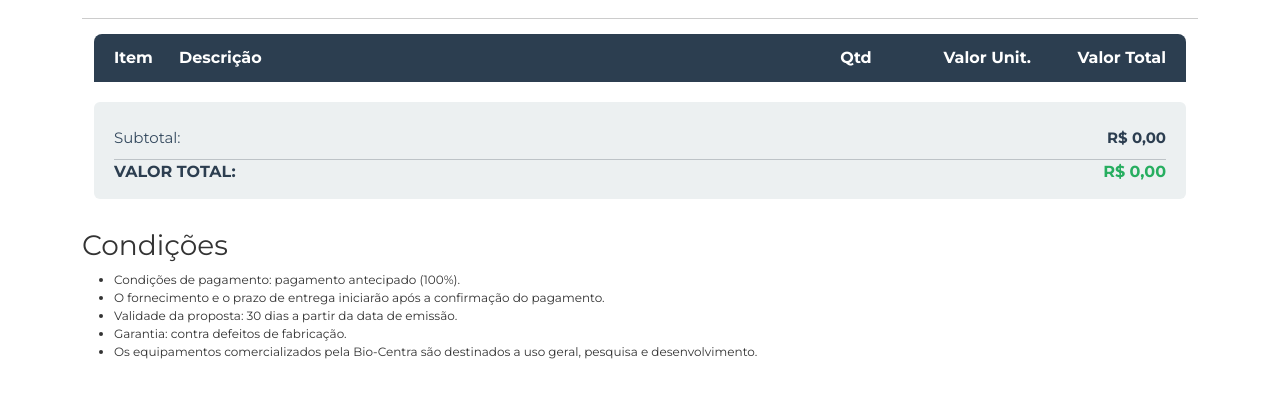
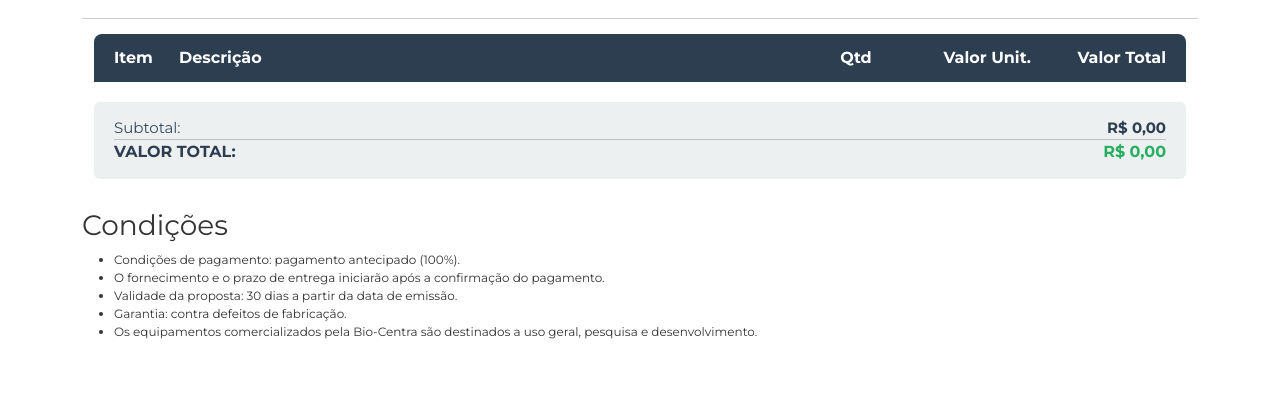
Before and after one commit to CleudemirFaccoJr/BioCentra, a Flask app: template templates/orcamento.html in a window 1280 px wide. Shown: the part 352-752 px from the top of the page. Run offline with Flask 3, Linux system fonts and the light colour scheme; the template is opened without the code that fills it, so the values that code supplies are empty.

Commit message:
Finalização do formulário no orçamento.

```diff
--- a/templates/orcamento.html
+++ b/templates/orcamento.html
@@ -165,7 +165,7 @@
   <div style="margin-top: 20px; padding: 15px 20px; background: #ecf0f1; border-radius: 6px;">
 
     <!-- Subtotal -->
-    <div style="display: flex; justify-content: space-between; padding: 10px 0; border-bottom: 1px solid #bdc3c7;">
+    <div style="display: flex; justify-content: space-between; border-bottom: 1px solid #bdc3c7;">
       <div style="color: #34495e; font-size: 15px;">Subtotal:</div>
       <div style="color: #2c3e50; font-weight: 600; font-size: 15px;">R$ {{ total | formato_moeda }}</div>
     </div>
```
